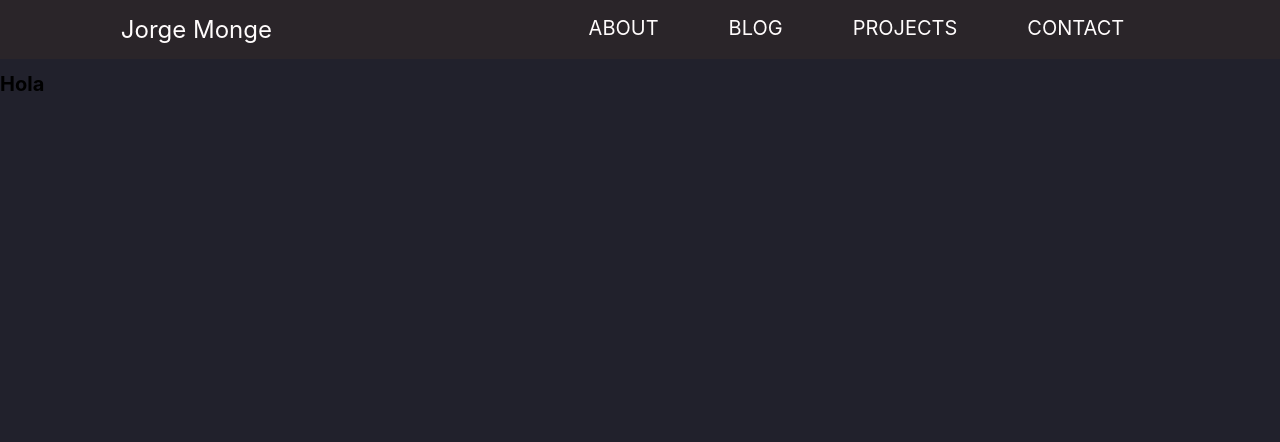
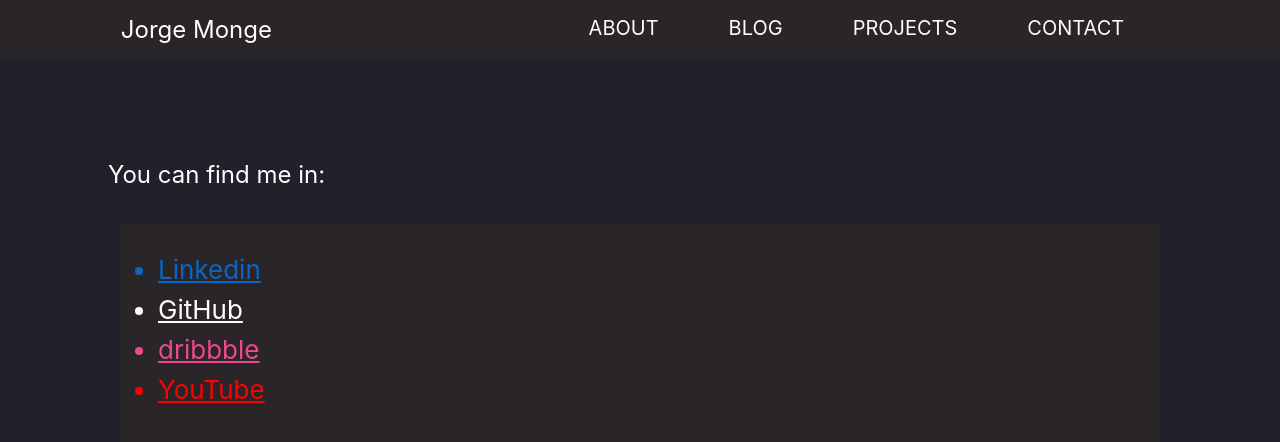
Before and after one commit to Monge1h/monge1h.com, a Next.js app in the folder webpage/: page /contact in a window 1280 px wide. Shown: the top 442 px of the page. Built offline with nearby package versions, Linux system fonts and the light colour scheme.

Commit message:
Add contact page

```diff
--- a/webpage/pages/contact.tsx
+++ b/webpage/pages/contact.tsx
@@ -1,12 +1,28 @@
 import Layout, { siteTitle } from '../components/layout'
 import Head from 'next/head'
+import styles from '../styles/Contact.module.css'
 export default function Contact(){
 	return (
 		<Layout>
 			<Head>
 				<title>{siteTitle} | Contact</title>
 			</Head>
-			<h1>Hola</h1>
+
+			<main className={`${styles.about_container} ${styles.contact_container}`}>
+				<h2 className={styles.title_post}>
+					You can find me in:
+				</h2>
+				<section className={styles.contact_text_container}>
+					<div className={styles.contact_text_description}>
+					<ul className={styles.contact_links}>
+						<li className="linkedin-a list"><a className="linkedin-a link" target="_blank"  href="https://www.linkedin.com/in/monge1h/" rel="noreferrer">Linkedin</a></li>
+						<li className="github-a list"><a className="link" target="_blank" href="https://www.github.com/monge1h/" rel="noreferrer">GitHub</a></li>
+						<li className="dribbble-a list"><a className="dribbble-a link" target="_blank" href="https://dribbble.com/monge1h" rel="noreferrer">dribbble</a></li>
+						<li className="yt-a list"><a className="yt-a link" target="_blank" href="https://www.youtube.com/monge1h" rel="noreferrer">YouTube</a></li>
+					</ul>
+					</div>
+				</section>
+			</main>
 		</Layout>
 	)
 }
```
